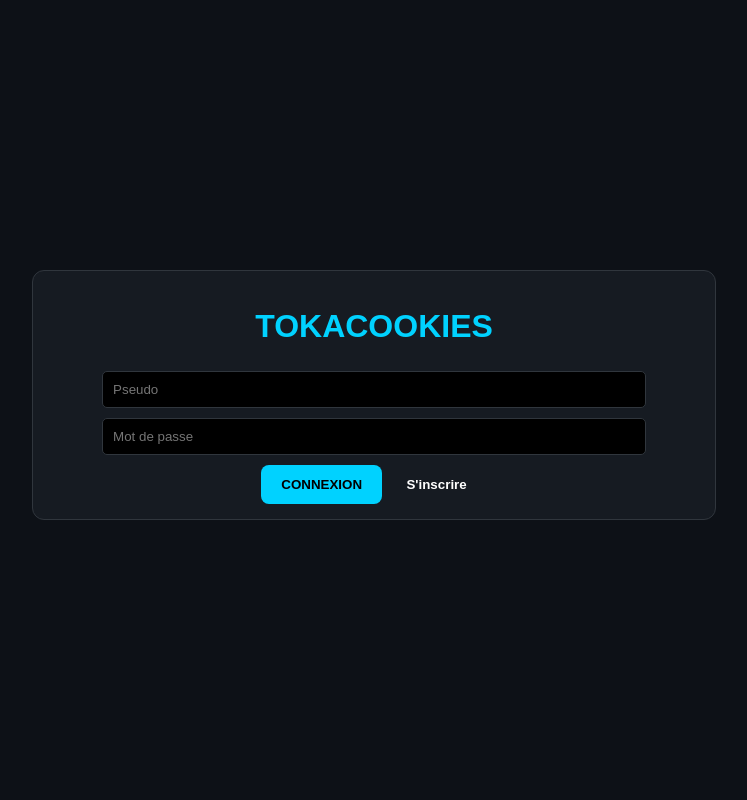
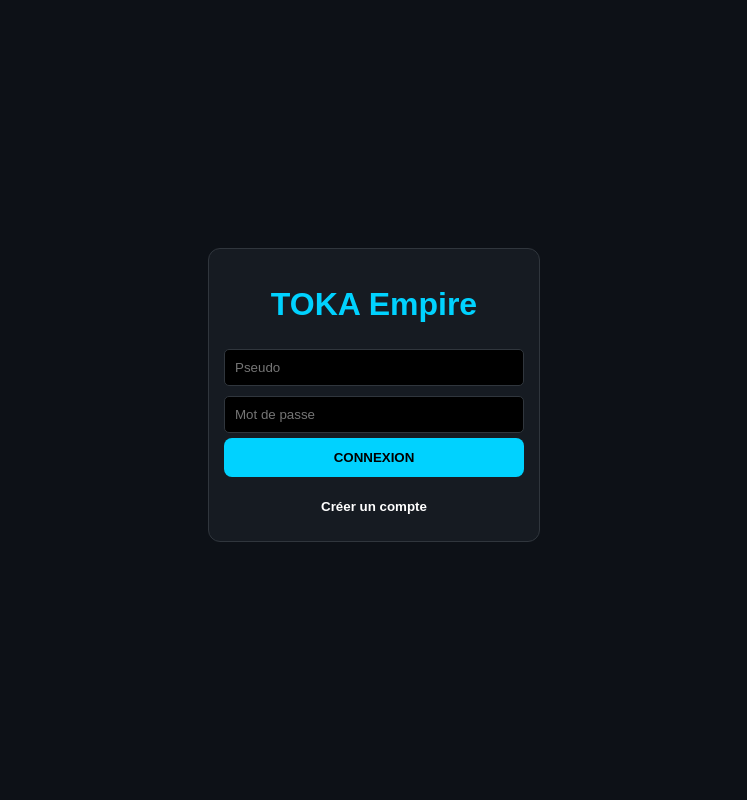
Before and after one commit to daxt61/tokacoockies_games, a Flask app: page / in a window 1280 px wide. Shown: the whole page, without its empty margins (266-1013 px from the left). Run offline with Flask 3, Linux system fonts and the light colour scheme; some libraries are stand-ins or nearby versions.

Commit message:
Update index.html

```diff
--- a/templates/index.html
+++ b/templates/index.html
@@ -8,157 +8,167 @@
     <style>
         :root { --accent: #00d2ff; --bg: #0d1117; --panel: #161b22; --border: #30363d; --gold: #ffd700; --red: #ff4d4d; --green: #2ecc71; }
         body { background: var(--bg); color: white; font-family: sans-serif; margin: 0; display: flex; flex-direction: column; height: 100vh; overflow: hidden; }
-
-        #auth-overlay { position: fixed; inset: 0; background: var(--bg); z-index: 100; display: flex; align-items: center; justify-content: center; text-align: center; }
         .card { background: var(--panel); padding: 15px; border-radius: 12px; border: 1px solid var(--border); margin-bottom: 10px; }
-        input { width: 80%; padding: 10px; margin: 5px; border-radius: 5px; border: 1px solid var(--border); background: #000; color: white; }
-        .btn { padding: 12px 20px; border-radius: 8px; border: none; cursor: pointer; font-weight: bold; background: var(--accent); margin-top: 5px; }
-        .btn-red { background: var(--red); color: white; }
-
+        input { width: 100%; padding: 10px; margin: 5px 0; border-radius: 5px; border: 1px solid var(--border); background: #000; color: white; box-sizing: border-box; }
+        .btn { width: 100%; padding: 12px; border-radius: 8px; border: none; cursor: pointer; font-weight: bold; background: var(--accent); color: #000; }
+        #auth-overlay { position: fixed; inset: 0; background: var(--bg); z-index: 1000; display: flex; align-items: center; justify-content: center; text-align: center; }
         main { flex: 1; overflow-y: auto; padding: 20px; display: flex; flex-direction: column; align-items: center; }
-        .view { display: none; width: 100%; max-width: 400px; }
-        .active { display: block; }
-
-        #cookie-btn { width: 150px; height: 150px; border-radius: 50%; background: #1c2128; border: 4px solid var(--accent); font-size: 50px; cursor: pointer; display: flex; align-items: center; justify-content: center; margin: 20px auto; user-select: none; transition: 0.1s; }
-        #cookie-btn:active { transform: scale(0.9); }
-
-        .lb-item { display: flex; justify-content: space-between; padding: 8px; border-bottom: 1px solid #222; font-size: 0.9rem; }
-        .me { background: rgba(0,210,255,0.1); border-left: 3px solid var(--accent); }
-
-        nav { height: 60px; background: var(--panel); display: flex; justify-content: space-around; align-items: center; border-top: 1px solid var(--border); }
-        .nav-item { color: #888; cursor: pointer; font-size: 0.8rem; }
-        .nav-active { color: var(--accent); font-weight: bold; }
-        #toast { position: fixed; top: 20px; left: 50%; transform: translateX(-50%); padding: 10px 20px; border-radius: 20px; display: none; z-index: 1000; }
+        .view { display: none; width: 100%; max-width: 450px; }
+        .view.active { display: block; }
+        #cookie-btn { width: 160px; height: 160px; border-radius: 50%; background: radial-gradient(circle, #1c2128, #000); border: 4px solid var(--accent); font-size: 60px; display: flex; align-items: center; justify-content: center; cursor: pointer; user-select: none; margin: 20px auto; transition: 0.1s; }
+        #cookie-btn:active { transform: scale(0.95); }
+        .lb-item { display: flex; justify-content: space-between; padding: 10px; border-bottom: 1px solid #222; font-size: 0.9rem; }
+        .lb-item.me { background: rgba(0, 210, 255, 0.1); border-left: 3px solid var(--accent); }
+        nav { height: 70px; background: var(--panel); display: flex; justify-content: space-around; align-items: center; border-top: 1px solid var(--border); }
+        .nav-item { color: #888; text-align: center; cursor: pointer; font-size: 0.8rem; }
+        .nav-item.active { color: var(--accent); font-weight: bold; }
+        #toast { position: fixed; top: 20px; left: 50%; transform: translateX(-50%); padding: 12px 25px; border-radius: 30px; display: none; z-index: 2000; font-weight: bold; }
     </style>
 </head>
 <body>
     <div id="toast"></div>
 
     <div id="auth-overlay">
-        <div class="card">
-            <h1 style="color:var(--accent)">TOKACOOKIES</h1>
-            <input id="u" placeholder="Pseudo">
-            <input id="p" type="password" placeholder="Mot de passe">
+        <div class="card" style="width: 300px;">
+            <h1 style="color:var(--accent)">TOKA Empire</h1>
+            <input id="pseudo" placeholder="Pseudo">
+            <input id="pass" type="password" placeholder="Mot de passe">
             <button class="btn" onclick="auth('login')">CONNEXION</button>
-            <button class="btn" style="background:none; color:white" onclick="auth('register')">S'inscrire</button>
+            <button class="btn" style="background:none; color:white; margin-top:10px;" onclick="auth('register')">Créer un compte</button>
         </div>
     </div>
 
-    <header style="padding: 10px; display: flex; justify-content: space-between; border-bottom: 1px solid var(--border)">
-        <span id="ui-pseudo">...</span>
-        <span id="ui-guild-tag" style="color:var(--gold)">[SOLO]</span>
+    <header style="padding: 15px; border-bottom: 1px solid var(--border); display: flex; justify-content: space-between; align-items: center;">
+        <div><b id="my-name">...</b> <span id="my-rank" style="font-size: 0.7rem; color: #888;"></span></div>
+        <div id="my-guild" style="color:var(--gold); font-size: 0.8rem;">[SOLO]</div>
     </header>
 
     <main>
-        <div id="v-game" class="view active">
-            <h1 id="ui-clicks" style="font-size: 3rem; margin: 10px 0;">0</h1>
-            <div id="cookie-btn" onmousedown="clickit()">🍪</div>
-            <div class="card" style="text-align:center">
-                Multiplier: x<span id="ui-mult">1</span> | Prochain: <span id="ui-cost">100</span> clics
+        <div id="view-game" class="view active">
+            <h1 id="score-text" style="font-size: 3.5rem; text-align: center; margin: 10px 0;">0</h1>
+            <div id="cookie-btn" onmousedown="handleGameClick()">👆</div>
+
+            <div class="card" style="text-align:center;">
+                Boost: <span id="mult-text" style="color:var(--accent)">1</span> |
+                Prix: <span id="cost-text" style="color:var(--red)">100</span>
             </div>
-            <button class="btn" style="width:100%" onclick="socket.emit('buy_upgrade')">🚀 ACHETER BOOSTER</button>
+            <button class="btn" onclick="socket.emit('buy_upgrade')">🚀 ACHETER BOOSTER</button>
 
-            <div class="card" style="margin-top:20px">
-                <h3 style="color:var(--accent); margin:0 0 10px 0">🏆 Classement Live</h3>
-                <div id="live-lb">Chargement du rang...</div>
+            <div class="card" style="margin-top:20px;">
+                <h3 style="color:var(--accent); margin:0 0 10px 0;">🏆 Classement Live</h3>
+                <div id="leaderboard-list">Chargement du rang...</div>
             </div>
         </div>
 
-        <div id="v-guild" class="view">
+        <div id="view-guild" class="view">
             <h2>🛡️ Guildes</h2>
-            <div id="guild-solo">
+            <div id="guild-creation-area">
                 <div class="card">
                     <h3>Créer une Guilde</h3>
-                    <input id="gn" placeholder="Nom de la guilde">
-                    <button class="btn" onclick="socket.emit('create_guild', {name: document.getElementById('gn').value})">Fonder</button>
+                    <input id="new-guild-name" placeholder="Nom de ta future guilde">
+                    <button class="btn" onclick="socket.emit('create_guild', {name: document.getElementById('new-guild-name').value})">Fonder</button>
                 </div>
                 <div class="card">
-                    <h3>Rejoindre</h3>
-                    <div id="all-guilds"></div>
+                    <h3>Rejoindre une Guilde</h3>
+                    <div id="all-guilds-list"></div>
                 </div>
             </div>
-            <div id="guild-member" style="display:none">
+            <div id="guild-member-area" style="display:none;">
                 <div class="card">
-                    <button class="btn btn-red" onclick="socket.emit('leave_guild')">TRAHIR LA GUILDE</button>
+                    <p>Tu es déjà membre d'une guilde.</p>
+                    <button class="btn" style="background:var(--red); color:white" onclick="if(confirm('Trahir ta guilde ?')) socket.emit('leave_guild')">TRAHIR LA GUILDE</button>
                 </div>
-                <div id="leader-panel" class="card" style="display:none">
-                    <h3 style="color:var(--gold)">Recrutement</h3>
-                    <div id="guild-reqs"></div>
+                <div id="leader-panel" class="card" style="display:none; border-color:var(--gold);">
+                    <h3 style="color:var(--gold)">Gestion des demandes</h3>
+                    <div id="guild-requests">Aucune demande en attente.</div>
                 </div>
             </div>
         </div>
 
-        <div id="v-social" class="view">
+        <div id="view-social" class="view">
             <h2>👥 Social</h2>
             <div class="card">
-                <input id="fa" placeholder="Ajouter un ami...">
-                <button class="btn" onclick="socket.emit('send_friend_request', {target: document.getElementById('fa').value})">+</button>
+                <h3>Ajouter un ami</h3>
+                <input id="friend-pseudo" placeholder="Pseudo exact...">
+                <button class="btn" onclick="socket.emit('send_friend_request', {target: document.getElementById('friend-pseudo').value})">Envoyer demande</button>
             </div>
             <div class="card">
-                <h3>Demandes</h3>
-                <div id="f-reqs"></div>
+                <h3>Demandes reçues</h3>
+                <div id="social-requests"></div>
             </div>
             <div class="card">
-                <h3>Amis</h3>
-                <div id="f-list"></div>
+                <h3>Mes Amis</h3>
+                <div id="social-friends"></div>
             </div>
         </div>
     </main>
 
     <nav>
-        <div class="nav-item nav-active" onclick="tab('game', this)">JEU</div>
-        <div class="nav-item" onclick="tab('guild', this); socket.emit('get_guilds')">GUILDES</div>
-        <div class="nav-item" onclick="tab('social', this)">SOCIAL</div>
+        <div class="nav-item active" onclick="switchTab('game', this)">JEU</div>
+        <div class="nav-item" onclick="switchTab('guild', this); socket.emit('get_guilds')">GUILDES</div>
+        <div class="nav-item" onclick="switchTab('social', this)">SOCIAL</div>
     </nav>
 
     <script>
         const socket = io();
 
-        // --- SONS ---
-        const clicksSfx = [
+        // --- AUDIO SYSTEM ---
+        const clickSounds = [
             new Audio('/static/pop-423717.mp3'),
             new Audio('/static/pop-402324.mp3'),
             new Audio('/static/sharp-pop-328170.mp3'),
             new Audio('/static/pop-402323.mp3')
         ];
-        const notifSfx = new Audio('/static/notification.mp3');
+        const notifSound = new Audio('/static/notification.mp3');
 
-        function clickit() {
-            clicksSfx[Math.floor(Math.random()*4)].play();
+        function playClick() {
+            const s = clickSounds[Math.floor(Math.random()*clickSounds.length)];
+            s.currentTime = 0; s.play().catch(()=>{});
+        }
+
+        function handleGameClick() {
+            playClick();
             socket.emit('add_click');
         }
 
         // --- AUTH ---
-        function auth(t) {
-            socket.emit('login_action', {pseudo: document.getElementById('u').value, password: document.getElementById('p').value, type: t});
+        function auth(type) {
+            socket.emit('login_action', {
+                pseudo: document.getElementById('pseudo').value,
+                password: document.getElementById('pass').value,
+                type: type
+            });
         }
+
         socket.on('login_ok', d => {
-            document.getElementById('auth-overlay').style.display='none';
+            document.getElementById('auth-overlay').style.display = 'none';
             updateUI(d);
         });
 
-        // --- UPDATES ---
+        // --- UI UPDATES ---
         socket.on('update_score', d => updateUI(d));
         socket.on('update_full_state', d => updateUI(d));
 
         function updateUI(d) {
-            if(d.pseudo) document.getElementById('ui-pseudo').innerText = d.pseudo;
-            if(d.clicks !== undefined) document.getElementById('ui-clicks').innerText = Math.floor(d.clicks).toLocaleString();
+            if(d.pseudo) document.getElementById('my-name').innerText = d.pseudo;
+            if(d.clicks !== undefined) document.getElementById('score-text').innerText = Math.floor(d.clicks).toLocaleString();
             if(d.mult) {
-                document.getElementById('ui-mult').innerText = d.mult;
-                document.getElementById('ui-cost').innerText = d.mult * 100;
+                document.getElementById('mult-text').innerText = d.mult;
+                document.getElementById('cost-text').innerText = d.mult * 100;
             }
+            if(d.rank) document.getElementById('my-rank').innerText = d.rank;
+
             if(d.guild !== undefined) {
-                const tag = document.getElementById('ui-guild-tag');
-                tag.innerText = d.guild ? `[${d.guild}]` : "[SOLO]";
-                document.getElementById('guild-solo').style.display = d.guild ? 'none' : 'block';
-                document.getElementById('guild-member').style.display = d.guild ? 'block' : 'none';
+                document.getElementById('my-guild').innerText = d.guild ? "[" + d.guild + "]" : "[SOLO]";
+                document.getElementById('guild-creation-area').style.display = d.guild ? 'none' : 'block';
+                document.getElementById('guild-member-area').style.display = d.guild ? 'block' : 'none';
             }
         }
 
+        // --- LEADERBOARD ---
         socket.on('leaderboard_update', d => {
-            const me = document.getElementById('ui-pseudo').innerText;
-            document.getElementById('live-lb').innerHTML = d.players.map(p => `
+            const me = document.getElementById('my-name').innerText;
+            document.getElementById('leaderboard-list').innerHTML = d.players.map(p => `
                 <div class="lb-item ${p.pseudo === me ? 'me' : ''}">
                     <span>#${p.rank} ${p.pseudo}</span>
                     <b>${Math.floor(p.clicks).toLocaleString()}</b>
@@ -166,44 +176,57 @@
             `).join('');
         });
 
+        // --- SOCIAL & GUILDES ---
         socket.on('social_update', d => {
-            document.getElementById('f-list').innerHTML = d.friends.map(f => `<div class="lb-item">🟢 ${f}</div>`).join('') || "Aucun ami";
-            document.getElementById('f-reqs').innerHTML = d.friend_requests.map(r => `
-                <div class="lb-item">${r}
-                    <button onclick="socket.emit('respond_friend_request',{target:'${r}',action:'accept'})">✔</button>
-                </div>`).join('') || "Rien";
+            document.getElementById('social-friends').innerHTML = d.friends.map(f => `<div class="lb-item">🟢 ${f}</div>`).join('') || "Aucun ami";
+            document.getElementById('social-requests').innerHTML = d.friend_requests.map(r => `
+                <div class="lb-item">
+                    <span>${r}</span>
+                    <div>
+                        <button onclick="socket.emit('respond_friend_request',{target:'${r}',action:'accept'})">✔</button>
+                        <button onclick="socket.emit('respond_friend_request',{target:'${r}',action:'decline'})">✖</button>
+                    </div>
+                </div>
+            `).join('') || "Rien pour l'instant";
 
             if(d.is_leader) {
                 document.getElementById('leader-panel').style.display = 'block';
-                document.getElementById('guild-reqs').innerHTML = d.guild_join_requests.map(r => `
-                    <div class="lb-item">${r}
-                        <button onclick="socket.emit('respond_guild_join',{requester:'${r}',action:'accept'})">Accepter</button>
-                    </div>`).join('') || "Aucune demande";
+                document.getElementById('guild-requests').innerHTML = d.guild_join_requests.map(r => `
+                    <div class="lb-item">
+                        <span>${r}</span>
+                        <button onclick="socket.emit('respond_guild_join', {requester:'${r}', action:'accept'})">Accepter</button>
+                    </div>
+                `).join('') || "Aucune demande.";
             }
         });
 
         socket.on('guild_list', d => {
-            document.getElementById('all-guilds').innerHTML = d.guilds.map(g => `
-                <div class="lb-item">${g.name} (${g.total_clicks})
-                    <button onclick="socket.emit('ask_join_guild',{name:'${g.name}'})">Rejoindre</button>
-                </div>`).join('');
+            document.getElementById('all-guilds-list').innerHTML = d.guilds.map(g => `
+                <div class="lb-item">
+                    <span>${g.name} (${g.total_clicks} clics)</span>
+                    <button onclick="socket.emit('ask_join_guild', {name:'${g.name}'})">Rejoindre</button>
+                </div>
+            `).join('');
         });
 
-        socket.on('notif_sound', () => notifSfx.play());
-        socket.on('success', m => toast(m, 'var(--green)'));
-        socket.on('error', m => toast(m, 'var(--red)'));
+        // --- NOTIFS ---
+        socket.on('notif_sound', () => {
+            notifSound.currentTime = 0; notifSound.play().catch(()=>{});
+        });
+        socket.on('success', m => showToast(m, 'var(--green)'));
+        socket.on('error', m => showToast(m, 'var(--red)'));
 
-        function toast(m, c) {
+        function showToast(msg, color) {
             const t = document.getElementById('toast');
-            t.innerText = m; t.style.background = c; t.style.display = 'block';
-            setTimeout(() => t.style.display='none', 3000);
+            t.innerText = msg; t.style.background = color; t.style.display = 'block';
+            setTimeout(() => t.style.display = 'none', 3000);
         }
 
-        function tab(id, el) {
+        function switchTab(id, el) {
             document.querySelectorAll('.view').forEach(v => v.classList.remove('active'));
-            document.querySelectorAll('.nav-item').forEach(n => n.classList.remove('nav-active'));
-            document.getElementById('v-'+id).classList.add('active');
-            el.classList.add('nav-active');
+            document.querySelectorAll('.nav-item').forEach(n => n.classList.remove('active'));
+            document.getElementById('view-' + id).classList.add('active');
+            el.classList.add('active');
         }
     </script>
 </body>
```
